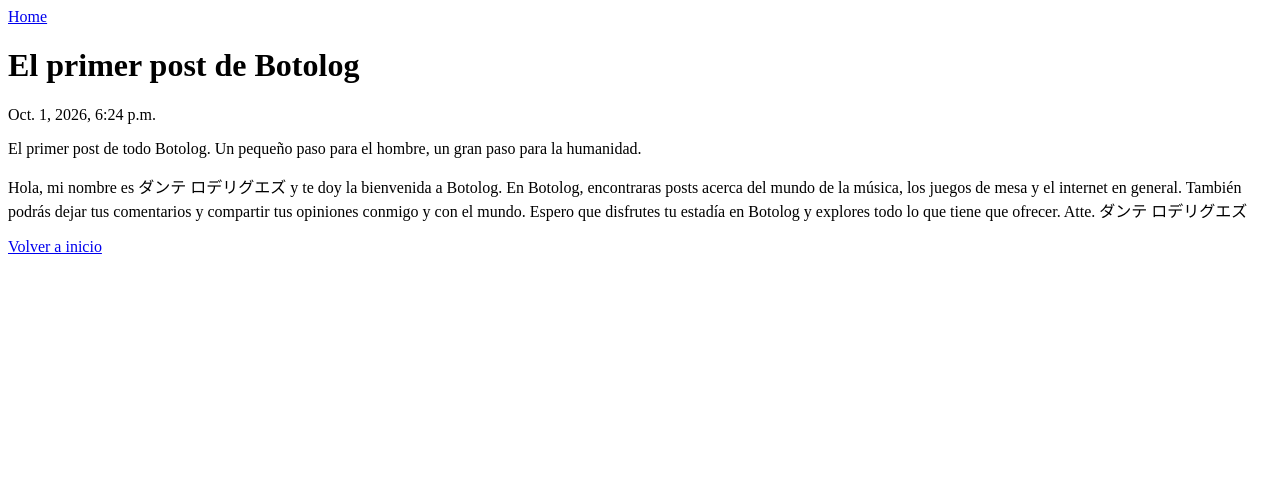
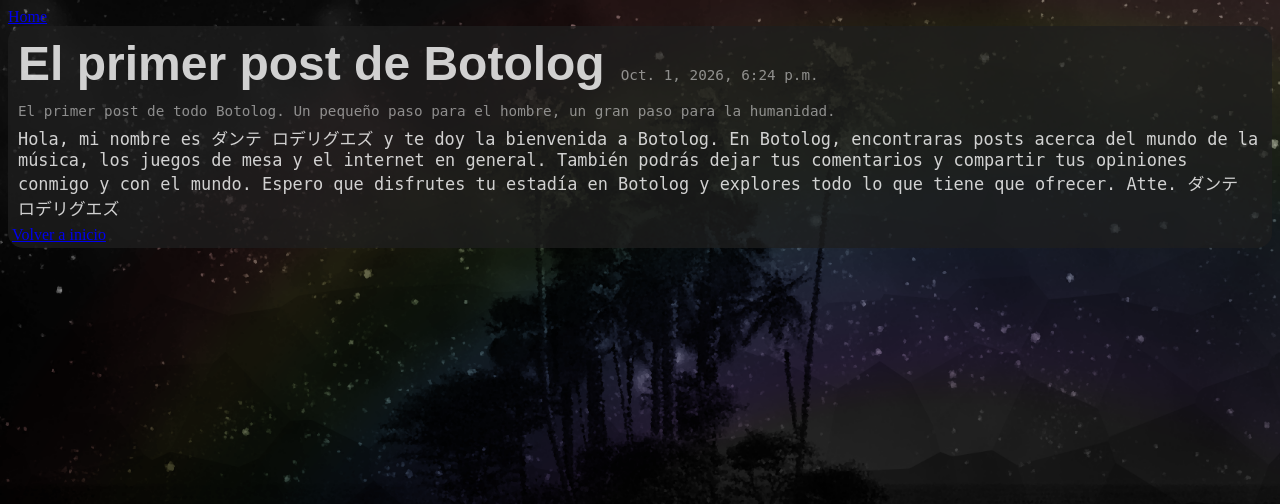
Before and after one commit to DanteRodriguezHola/Botolog, a Django app: a page that uses Website/_Blog/templates/_Blog/base.html in a window 1280 px wide. Shown: the top 504 px of the page. Run offline with Django 5.2, Linux system fonts and the light colour scheme; data comes from the database, SQL or seed files in the repository.

Commit message:
Integrando el css al blog

```diff
--- a/Website/Website/settings.py
+++ b/Website/Website/settings.py
@@ -49,6 +49,7 @@ MIDDLEWARE = [
     'django.contrib.auth.middleware.AuthenticationMiddleware',
     'django.contrib.messages.middleware.MessageMiddleware',
     'django.middleware.clickjacking.XFrameOptionsMiddleware',
+    'whitenoise.middleware.WhiteNoiseMiddleware',
 ]
 
 ROOT_URLCONF = 'Website.urls'
@@ -116,8 +117,7 @@ USE_TZ = True
 # Static files (CSS, JavaScript, Images)
 # https://docs.djangoproject.com/en/6.1/howto/static-files/
 
-STATIC_URL = 'static/'
-
+STATIC_URL = "static/"
 
 # Email
 # https://docs.djangoproject.com/en/6.1/topics/email/#topic-email-configuration
--- /dev/null
+++ b/Website/_Blog/static/style.css
@@ -0,0 +1,59 @@
+html {
+    background-image: url('background.png');
+    background-position: center;
+    background-attachment: fixed;
+    background-size: cover;
+}
+
+main {
+    padding: 4px;
+
+    border: 6px;
+    border-radius: 15px;
+    border-color: #1f1f1fc4;
+
+    background-color: #1f1f1fc4;
+}
+
+.heading {
+    margin: 6px;
+
+    font-family: sans-serif;
+    font-size: 3em;
+    color: #ffffff;
+
+    display: inline-block;
+
+    opacity: 0.8;
+}
+
+.date {
+    margin: 6px;
+
+    font-family: monospace;
+    font-size: 1.1em;
+    color: #ffffff;
+
+    display: inline-block;
+
+    opacity: 0.5;
+}
+.drophead {
+    margin: 6px;
+
+    font-family: monospace;
+    font-size: 1.1em;
+    color: #ffffff;
+
+    opacity: 0.5;
+}
+
+.content {
+    margin: 6px;
+
+    font-family: monospace;
+    font-size: 1.3em;
+    color: #ffffff;
+
+    opacity: 0.8;
+}
--- a/Website/_Blog/templates/_Blog/base.html
+++ b/Website/_Blog/templates/_Blog/base.html
@@ -1,10 +1,10 @@
+{% load static %}
+
 <!DOCTYPE html>
 
 <html lang = "es">
 
     <head>
-
-        <meta charset = "utf-8">
 
         <title>
 
@@ -13,17 +13,28 @@
         {% endblock %}
 
         </title>
+
+        <meta charset = "utf-8">
+
+        <link rel = 'stylesheet' href = "{% static 'style.css' %}">
+
     </head>
-
 
     <body>
 
         <nav>
+
             <a href = "/"> Home </a>
+
         </nav>
-        {% block content %}
 
-        {% endblock %}
+        <main>
+
+            {% block content %}
+
+            {% endblock %}
+
+        </main>
 
     </body>
 
--- a/Website/_Blog/templates/_Blog/detail.html
+++ b/Website/_Blog/templates/_Blog/detail.html
@@ -8,25 +8,25 @@
 
 {% block content %}
 
-    <h1>
+    <h1 class = 'heading'>
 
         {{ post.heading }}
 
     </h1>
 
-    <p>
+    <p class = 'date'>
 
         {{ post.date }}
 
     </p>
 
-    <p>
+    <p class = 'drophead'>
 
         {{ post.drophead }}
 
     </p>
 
-    <p>
+    <p class = 'content'>
 
         {{ post.content }}
 
--- a/Website/_Blog/templates/_Blog/index.html
+++ b/Website/_Blog/templates/_Blog/index.html
@@ -10,19 +10,19 @@
 
     {% for post in posts %}
 
-    <h2>
+    <h2 class = 'heading'>
 
         {{ post.shortened_heading }}
 
     </h2>
 
-    <p>
+    <p class = 'date'>
 
         {{ post.date }}
 
     </p>
 
-    <p>
+    <p class = 'content'>
 
         {{ post.drophead}}
 
--- /dev/null
+++ b/Website/_Blog/templates/_Blog/style.css
@@ -0,0 +1,3 @@
+main {
+    background-color: #ff0000;
+}
```
Also changed, not shown: README.md, Website/_Blog/static/background.png (added), 1 other file.
